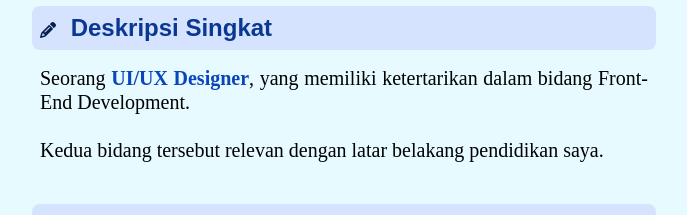
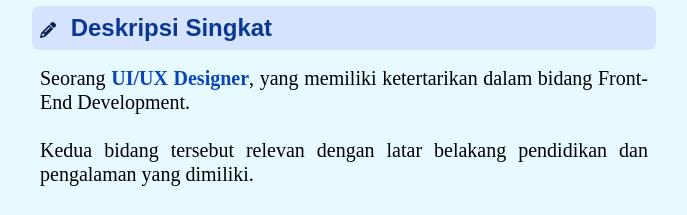
Before and after one commit to AirinKris03/tugas-css-profil, a plain HTML site: page index.html in a window 1280 px wide. Shown: the part 232-447 px from the top of the page, without its empty margins (296-983 px from the left). Drawn offline with Linux system fonts and the light colour scheme.

Commit message:
mengubah bagian deskripsi singkat

```diff
--- a/index.html
+++ b/index.html
@@ -21,11 +21,12 @@
     <main>
       <h2><span class="fa-solid fa-pencil-alt"></span> Deskripsi Singkat</h2>
       <p>
-        Seorang <span class="highlight">UI/UX Designer</span
-        >, yang memiliki ketertarikan dalam bidang Front-End Development.
+        Seorang <span class="highlight">UI/UX Designer</span>, yang memiliki
+        ketertarikan dalam bidang Front-End Development.
       </p>
       <p>
-        Kedua bidang tersebut relevan dengan latar belakang pendidikan saya.
+        Kedua bidang tersebut relevan dengan latar belakang pendidikan dan
+        pengalaman yang dimiliki.
       </p>
       <br />
       <!-- Kontak -->
@@ -46,7 +47,10 @@
         </li>
         <li>
           <span class="fa-brands fa-figma"></span>
-          <a href="https://https://airinkss.notion.site/UI-UX-DESIGN-PORTFOLIO-1292d4d3bf9c4d4387af64fb13f93b66">Collection</a>
+          <a
+            href="https://https://airinkss.notion.site/UI-UX-DESIGN-PORTFOLIO-1292d4d3bf9c4d4387af64fb13f93b66"
+            >Collection</a
+          >
         </li>
       </ul>
     </main>
```
